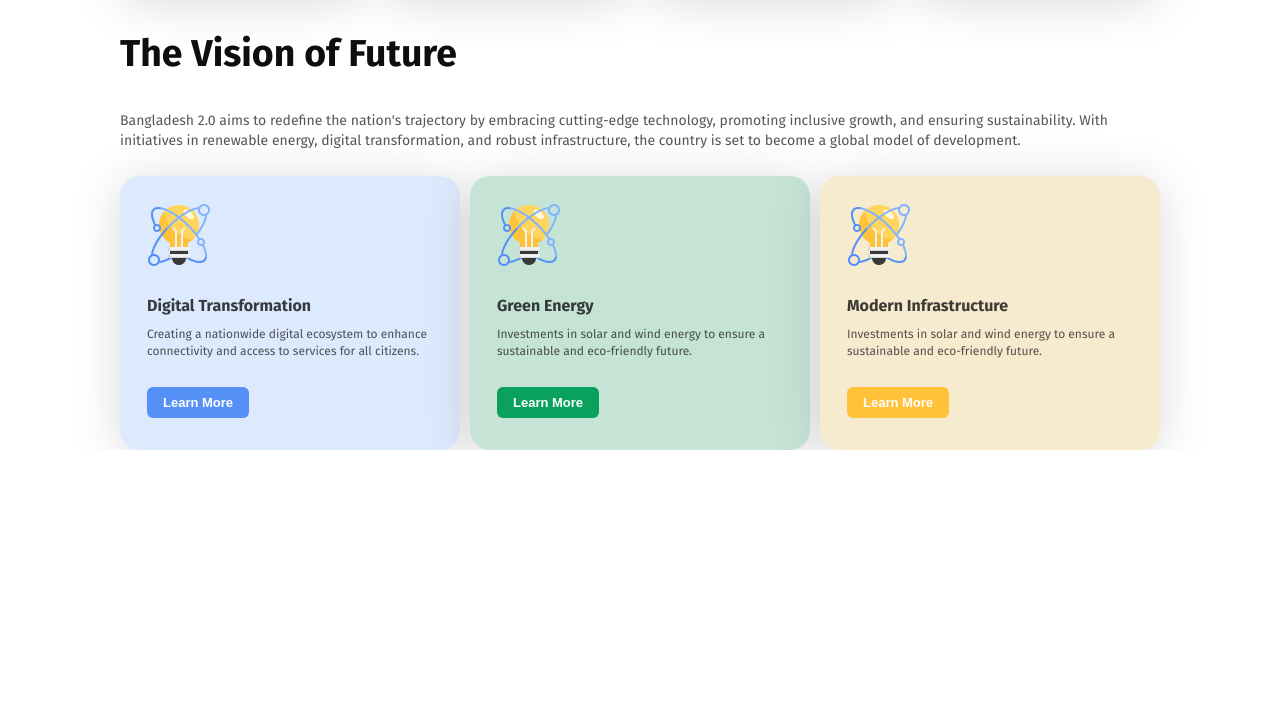
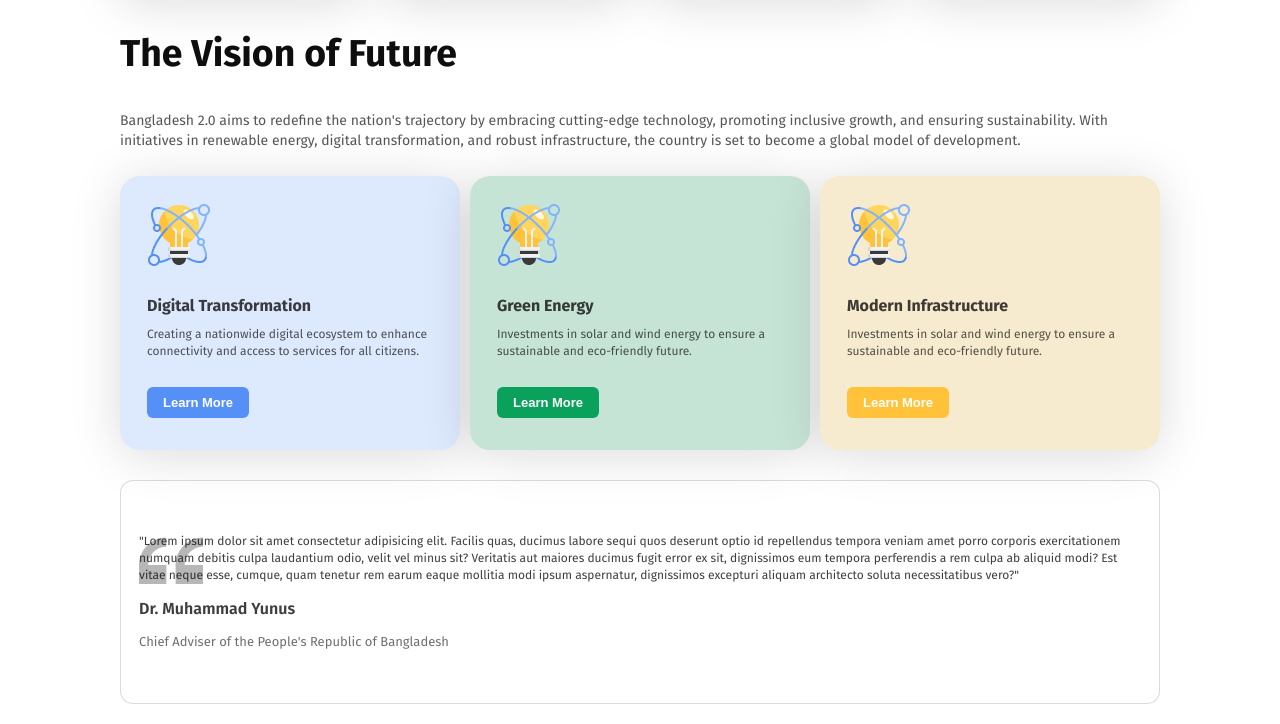
Before and after one commit to n8shade/assignment1, a plain HTML site: page index.html in a window 1280 px wide. Shown: the part 1020-1744 px from the top of the page. Before the commit the page ends 1470 px from the top, so only its background shows below. Drawn offline with Linux system fonts and the light colour scheme.

Commit message:
finsihed yunus

```diff
--- a/index.html
+++ b/index.html
@@ -73,6 +73,17 @@
             </div>
         </div>
     </section>
+    <section class="yunus">
+        <div class="y-content">
+            <p class="y-content-p1">"Lorem ipsum dolor sit amet consectetur adipisicing elit. Facilis quas, ducimus labore sequi quos deserunt optio id repellendus tempora veniam amet porro corporis exercitationem numquam debitis culpa laudantium odio, velit vel minus sit? Veritatis aut maiores ducimus fugit error ex sit, dignissimos eum tempora perferendis a rem culpa ab aliquid modi? Est vitae neque esse, cumque, quam tenetur rem earum eaque mollitia modi ipsum aspernatur, dignissimos excepturi aliquam architecto soluta necessitatibus vero?"</p>
+            <p class="y-content-p2">Dr. Muhammad Yunus</p>
+            <p class="y-content-p3">Chief Adviser of the People's Republic of Bangladesh</p>
+        </div>
+    </section>
+    <section class="opinion">
+        <div><h2></h2></div>
+        <div></div>
+    </section>
 </body>
 
 </html>
--- a/styles.css
+++ b/styles.css
@@ -160,3 +160,43 @@ nav ul li b {
     border-radius: 6px;
     border: none;
 }
+
+.yunus {
+    box-sizing: border-box;
+    border: 1px solid rgba(14, 14, 14, 0.15);
+    border-radius: 13px;
+    background: rgb(255, 255, 255);
+    gap: 20px;
+    margin-top: 30px;
+    box-shadow: 5px rgba(14, 14, 14, 0.15);
+}
+
+.y-content {
+    padding: 40px 18px;
+}
+
+.y-content-p1 {
+    color: rgba(14, 14, 14, 0.8);
+    font-size: 12px;
+    font-weight: 400;
+    line-height: 17px;
+    text-align: left;
+    background-image: url("assets/quote-bg.png");
+    background-repeat: no-repeat;
+    background-position: top left;
+}
+
+.y-content-p2 {
+    color: rgba(14, 14, 14, 0.8);
+    font-size: 16px;
+    font-weight: 600;
+    line-height: 17px;
+    text-align: left;
+}
+.y-content-p3 {
+    color: rgba(14, 14, 14, 0.6);
+    font-size: 13px;
+    font-weight: 400;
+    line-height: 17px;
+    text-align: left;
+}
```
